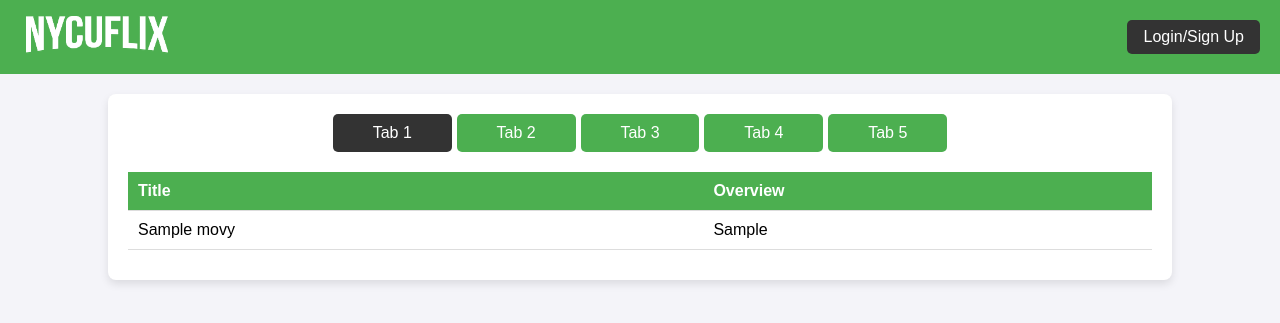
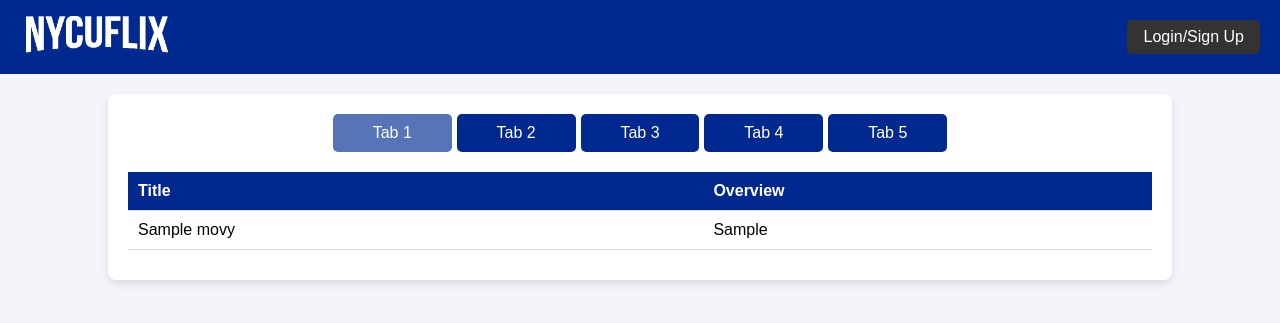
Before and after one commit to fuweiyu/Film-Cataloging-System-DBS-, a Flask app: page / in a window 1280 px wide. Shown: the top 323 px of the page. Run offline with Flask 3, Linux system fonts and the light colour scheme; tables that the repository leaves empty hold one stand-in row (values such as "Sample post").

Commit message:
changed to NYCUFLIX Color

```diff
--- a/templates/main.html
+++ b/templates/main.html
@@ -6,6 +6,9 @@
     <title>Movie Catalog</title>
     <style>
         :root {
+            --header-color: #00298f; /* Primary header and tab color */
+            --header-hover-color: #1c44a3; /* Hover color for tabs */
+            --active-tab-color: #5774b6; /* Active tab color */
             --tab-section-width: 80%; /* Adjust the total width of the tab section */
             --tab-buttons-width: 60%; /* Adjust the total width occupied by the tab buttons */
         }
@@ -21,7 +24,7 @@
             display: flex;
             justify-content: space-between;
             align-items: center;
-            background-color: #4CAF50;
+            background-color: var(--header-color);
             color: white;
             padding: 10px 20px;
         }
@@ -63,7 +66,7 @@
         .tab {
             flex-grow: 1; /* Tabs divide the total width equally */
             padding: 10px 20px;
-            background-color: #4CAF50;
+            background-color: var(--header-color);
             color: white;
             cursor: pointer;
             margin-right: 5px;
@@ -77,11 +80,11 @@
         }
 
         .tab:hover {
-            background-color: #45a049;
+            background-color: var(--header-hover-color);
         }
 
         .tab.active {
-            background-color: #333;
+            background-color: var(--active-tab-color);
         }
 
         .tab-content {
@@ -105,7 +108,7 @@
         }
 
         th {
-            background-color: #4CAF50;
+            background-color: var(--header-color);
             color: white;
         }
 
@@ -144,7 +147,6 @@
         {% endif %}
     </div>
 
-
     <div class="tabs-container">
         <div class="tabs">
             {% for i in range(tabs|length) %}
```
